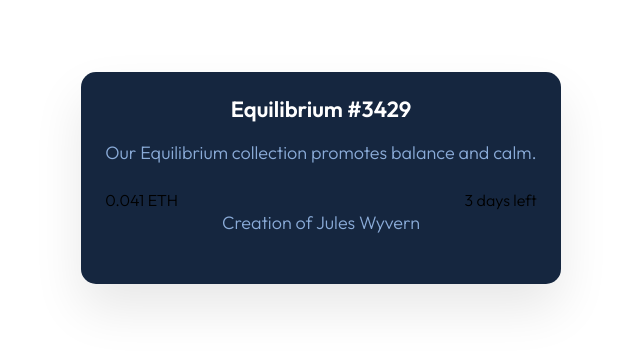
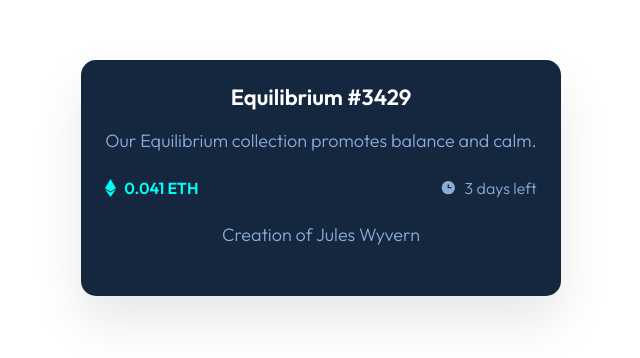
Before and after one commit to jkaps9/nft-card-component, a plain HTML site: page index.html in a window 1280 px wide. Shown: the part 222-580 px from the top of the page, without its empty margins (319-959 px from the left). Drawn offline with Linux system fonts and the light colour scheme.

Commit message:
style data row

```diff
--- a/index.html
+++ b/index.html
@@ -13,8 +13,14 @@
           <h2>Equilibrium #3429</h2>
           <p>Our Equilibrium collection promotes balance and calm.</p>
           <div class="data-row">
-            <span class="price">0.041 ETH</span>
-            <span class="deadline"> 3 days left</span>
+            <span class="price">
+              <img src="assets/images/icon-ethereum.svg" alt="ethereum" />0.041
+              ETH</span
+            >
+            <span class="deadline"
+              ><img src="assets/images/icon-clock.svg" alt="clock" />3 days
+              left</span
+            >
           </div>
           <div class="line"></div>
           <div class="creator">
--- a/styles.css
+++ b/styles.css
@@ -91,5 +91,24 @@ p {
     width: 100%;
     display: flex;
     justify-content: space-between;
+    margin-bottom: 1.5rem;
+  }
+
+  .price {
+    display: flex;
+    align-items: center;
+    gap: 0.5rem;
+    color: var(--cyan-400);
+
+    font-weight: 600;
+    font-size: 16px;
+    line-height: 1.25em;
+  }
+
+  .deadline {
+    display: flex;
+    align-items: center;
+    gap: 0.5rem;
+    color: var(--blue-500);
   }
 }
```
